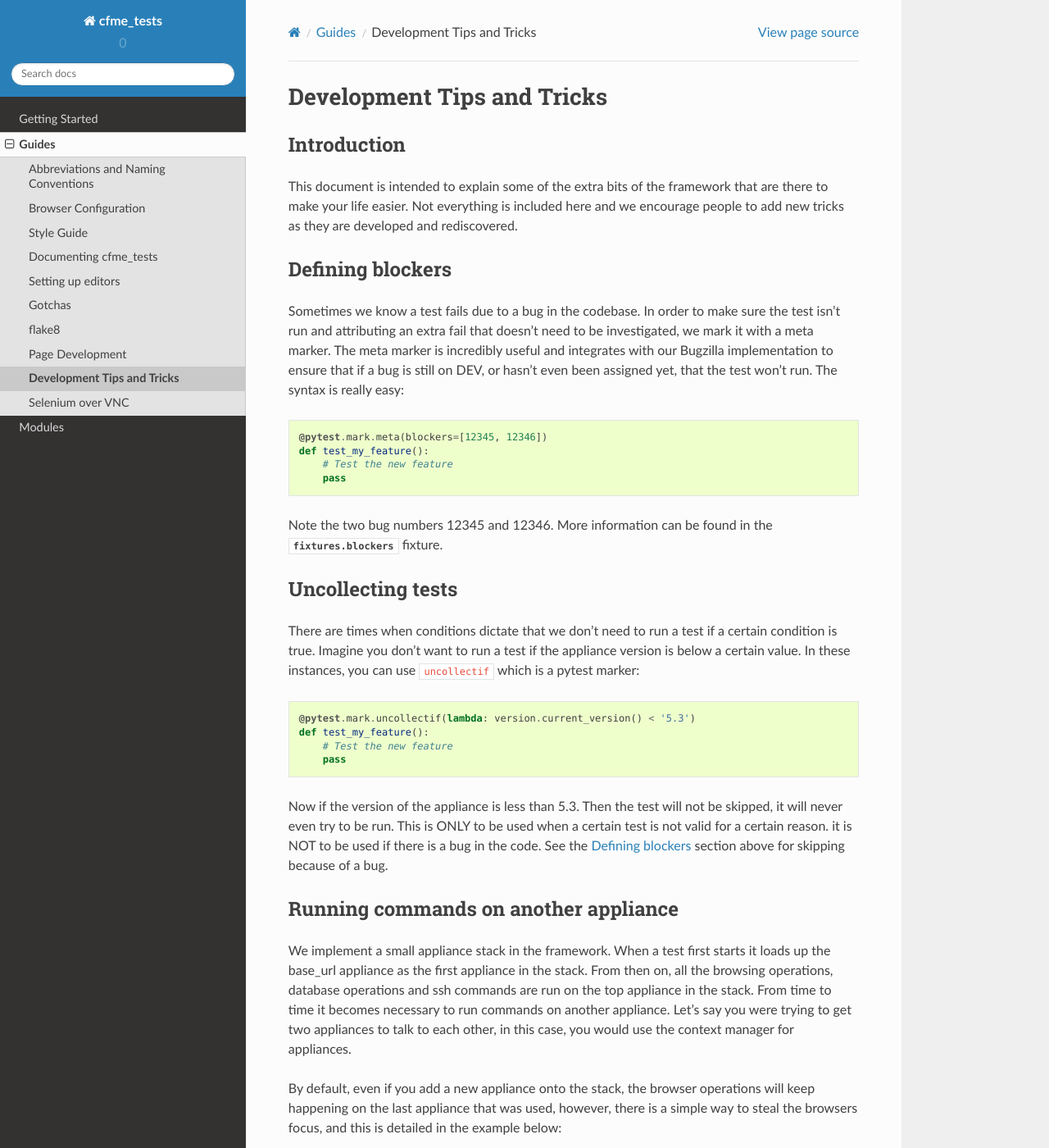
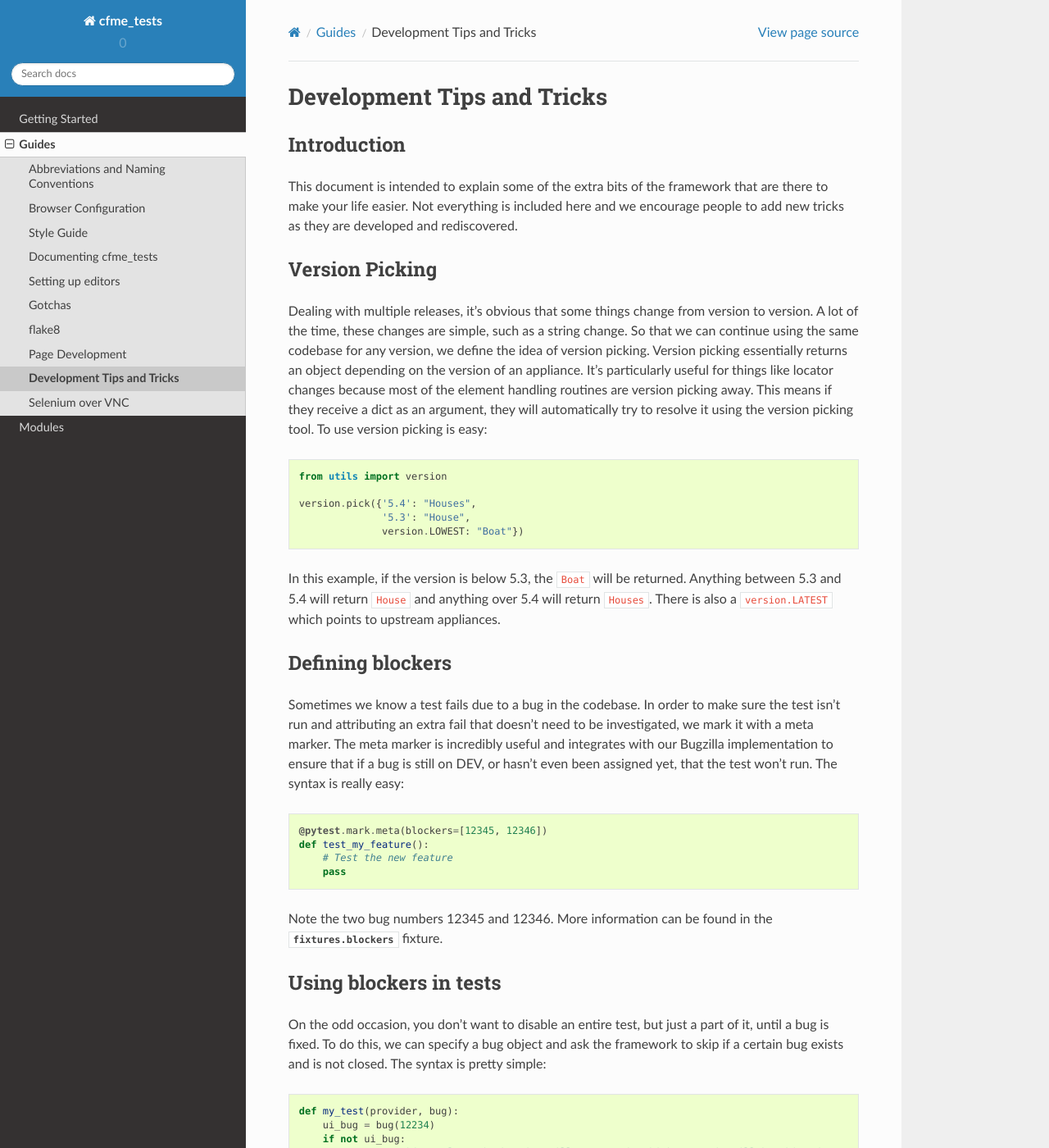
Before and after one commit to seandst/cfme_tests, a Sphinx documentation site: the page built from docs/guides/tipsntricks.rst, in a window 1280 px wide and 1400 px high. Shown: the whole window at 82% size. Built offline with Sphinx 7.4.7 and the Read the Docs theme 2.0.0, drawn with Linux system fonts in a browser that asks for light colours; pages that are not in the unit, such as notebooks, are missing from menus; some of the changed text lies outside the part shown.

```diff
--- a/docs/guides/tipsntricks.rst
+++ b/docs/guides/tipsntricks.rst
@@ -9,6 +9,28 @@ make your life easier. Not everything is included here and we encourage people t
 as they are developed and rediscovered.
 
 .. _blockers:
+
+
+Version Picking
+---------------
+
+Dealing with multiple releases, it's obvious that some things change from version to version. A lot
+of the time, these changes are simple, such as a string change. So that we can continue using the same
+codebase for any version, we define the idea of version picking. Version picking essentially returns
+an object depending on the version of an appliance. It's particularly useful for things like locator
+changes because most of the element handling routines are version picking away. This means if they
+receive a dict as an argument, they will automatically try to resolve it using the version picking tool.
+To use version picking is easy::
+
+    from utils import version
+
+    version.pick({'5.4': "Houses",
+                  '5.3': "House",
+                  version.LOWEST: "Boat"})
+
+In this example, if the version is below 5.3, the ``Boat`` will be returned. Anything between 5.3 and 5.4
+will return ``House`` and anything over 5.4 will return ``Houses``. There is also a ``version.LATEST``
+which points to upstream appliances.
 
 Defining blockers
 -----------------
@@ -26,6 +48,18 @@ really easy::
 
 Note the two bug numbers 12345 and 12346. More information can be found in the :py:mod:`fixtures.blockers`
 fixture.
+
+Using blockers in tests
+-----------------------
+
+On the odd occasion, you don't want to disable an entire test, but just a part of it, until a bug
+is fixed. To do this, we can specify a bug object and ask the framework to skip if a certain bug
+exists and is not closed. The syntax is pretty simple::
+
+    def my_test(provider, bug):
+        ui_bug = bug(12234)
+        if not ui_bug:
+            # Do something unless the bug is still present in which case, it will be skipped
 
 Uncollecting tests
 ------------------
```
